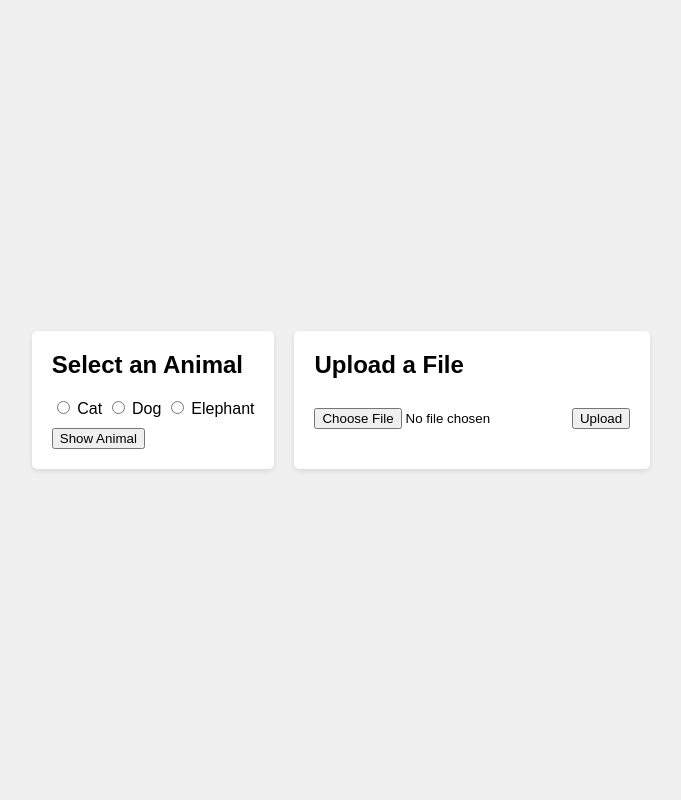
After one commit to dhruv369/ERA3, a Flask app: template S2/WebServer/templates/index.html in a window 1280 px wide. The commit adds this page. Shown: the whole page, without its empty margins (299-980 px from the left). Run offline with Flask 2, Linux system fonts and the light colour scheme; the template is opened without the code that fills it, so the values that code supplies are empty.

Commit message:
S2 updated pending changes

```diff
--- a/S2/WebServer/app.py
+++ b/S2/WebServer/app.py
@@ -1,38 +1,41 @@
-from flask import Flask, request, jsonify, send_from_directory
-from flask_cors import CORS
-from inference import predict_digit
-import base64
-from PIL import Image
-import io
-import torchvision.transforms as transforms
+from flask import Flask, render_template, request, jsonify
+import os
 
-app = Flask(__name__, static_folder='static')
-CORS(app)
+app = Flask(__name__)
+
+UPLOAD_FOLDER = 'uploads'
+if not os.path.exists(UPLOAD_FOLDER):
+    os.makedirs(UPLOAD_FOLDER)
+
+app.config['UPLOAD_FOLDER'] = UPLOAD_FOLDER
 
 @app.route('/')
 def index():
-    return send_from_directory('.', 'index.html')
+    return render_template('index.html')
 
-@app.route('/identify', methods=['POST'])
-def identify():
-    data = request.json
-    image_data = data['image'].split(',')[1]
-    image = Image.open(io.BytesIO(base64.b64decode(image_data)))
-    image = image.convert('L').resize((28, 28))
+@app.route('/get_animal', methods=['POST'])
+def get_animal():
+    animal = request.form['animal']
+    return jsonify({'image': f'/static/images/{animal}.jpg'})
 
-    transform = transforms.Compose([
-        transforms.ToTensor(),
-        transforms.Normalize((0.5,), (0.5,))
-    ])
-
-    image_tensor = transform(image)
-
-    predicted_digit = predict_digit(image_tensor)
-    return jsonify({'digit': str(predicted_digit)})
-
-@app.route('/static/<path:path>')
-def serve_static(path):
-    return send_from_directory('static', path)
+@app.route('/upload', methods=['POST'])
+def upload_file():
+    if 'file' not in request.files:
+        return jsonify({'error': 'No file part'})
+    file = request.files['file']
+    if file.filename == '':
+        return jsonify({'error': 'No selected file'})
+    if file:
+        filename = file.filename
+        file_path = os.path.join(app.config['UPLOAD_FOLDER'], filename)
+        file.save(file_path)
+        file_size = os.path.getsize(file_path)
+        file_type = file.content_type
+        return jsonify({
+            'name': filename,
+            'size': f'{file_size} bytes',
+            'type': file_type
+        })
 
 if __name__ == '__main__':
     app.run(debug=True)
--- a/S2/WebServer/static/script.js
+++ b/S2/WebServer/static/script.js
@@ -67,3 +67,45 @@ clearButton.addEventListener('click', clearCanvas);
 identifyButton.addEventListener('click', identifyDigit);
 
 clearCanvas();
+
+document.getElementById('showAnimal').addEventListener('click', function() {
+    const selectedAnimal = document.querySelector('input[name="animal"]:checked');
+    if (selectedAnimal) {
+        fetch('/get_animal', {
+            method: 'POST',
+            headers: {
+                'Content-Type': 'application/x-www-form-urlencoded',
+            },
+            body: `animal=${selectedAnimal.value}`
+        })
+        .then(response => response.json())
+        .then(data => {
+            document.getElementById('animalImage').innerHTML = `<img src="${data.image}" alt="${selectedAnimal.value}">`;
+        });
+    }
+});
+
+document.getElementById('uploadFile').addEventListener('click', function() {
+    const fileInput = document.getElementById('fileInput');
+    const file = fileInput.files[0];
+    if (file) {
+        const formData = new FormData();
+        formData.append('file', file);
+        fetch('/upload', {
+            method: 'POST',
+            body: formData
+        })
+        .then(response => response.json())
+        .then(data => {
+            if (data.error) {
+                document.getElementById('fileInfo').textContent = data.error;
+            } else {
+                document.getElementById('fileInfo').innerHTML = `
+                    <p>Name: ${data.name}</p>
+                    <p>Size: ${data.size}</p>
+                    <p>Type: ${data.type}</p>
+                `;
+            }
+        });
+    }
+});
--- a/S2/WebServer/static/styles.css
+++ b/S2/WebServer/static/styles.css
@@ -1,62 +1,35 @@
 body {
     font-family: Arial, sans-serif;
+    display: flex;
+    justify-content: center;
+    align-items: center;
+    height: 100vh;
+    margin: 0;
     background-color: #f0f0f0;
-    margin: 0;
-    padding: 0;
 }
 
 .container {
-    max-width: 800px;
-    margin: 0 auto;
-    padding: 20px;
+    display: flex;
+    gap: 20px;
 }
 
-h1 {
-    text-align: center;
-    color: #333;
+.box {
+    background-color: white;
+    padding: 20px;
+    border-radius: 5px;
+    box-shadow: 0 2px 5px rgba(0, 0, 0, 0.1);
 }
 
-.content {
-    display: flex;
-    justify-content: space-between;
-    margin-top: 30px;
-}
-
-.drawing-area {
-    flex: 1;
-    margin-right: 20px;
-}
-
-#drawingCanvas {
-    border: 2px solid #333;
-    background-color: white;
+h2 {
+    margin-top: 0;
 }
 
 button {
     margin-top: 10px;
-    padding: 10px 20px;
-    font-size: 16px;
-    background-color: #4CAF50;
-    color: white;
-    border: none;
-    cursor: pointer;
-    transition: background-color 0.3s;
 }
 
-button:hover {
-    background-color: #45a049;
+#animalImage img {
+    max-width: 200px;
+    max-height: 200px;
+    margin-top: 10px;
 }
-
-.result-area {
-    flex: 1;
-    display: flex;
-    flex-direction: column;
-    align-items: center;
-    justify-content: center;
-}
-
-#result {
-    font-size: 120px;
-    font-weight: bold;
-    color: #333;
-}
--- /dev/null
+++ b/S2/WebServer/templates/index.html
@@ -0,0 +1,30 @@
+<!DOCTYPE html>
+<html lang="en">
+<head>
+    <meta charset="UTF-8">
+    <meta name="viewport" content="width=device-width, initial-scale=1.0">
+    <title>Animal Selector and File Uploader</title>
+    <link rel="stylesheet" href="/static/styles.css">
+</head>
+<body>
+    <div class="container">
+        <div class="box">
+            <h2>Select an Animal</h2>
+            <div class="animal-selector">
+                <label><input type="radio" name="animal" value="cat"> Cat</label>
+                <label><input type="radio" name="animal" value="dog"> Dog</label>
+                <label><input type="radio" name="animal" value="elephant"> Elephant</label>
+            </div>
+            <button id="showAnimal">Show Animal</button>
+            <div id="animalImage"></div>
+        </div>
+        <div class="box">
+            <h2>Upload a File</h2>
+            <input type="file" id="fileInput">
+            <button id="uploadFile">Upload</button>
+            <div id="fileInfo"></div>
+        </div>
+    </div>
+    <script src="/static/script.js"></script>
+</body>
+</html>
```
Also changed, not shown: S2/WebServer/README.md (added), 1 other file.
